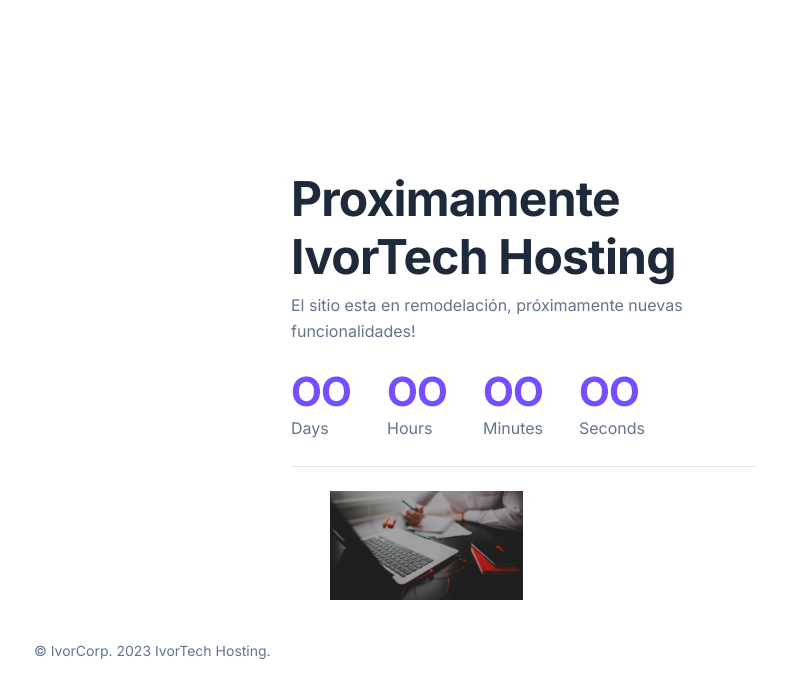
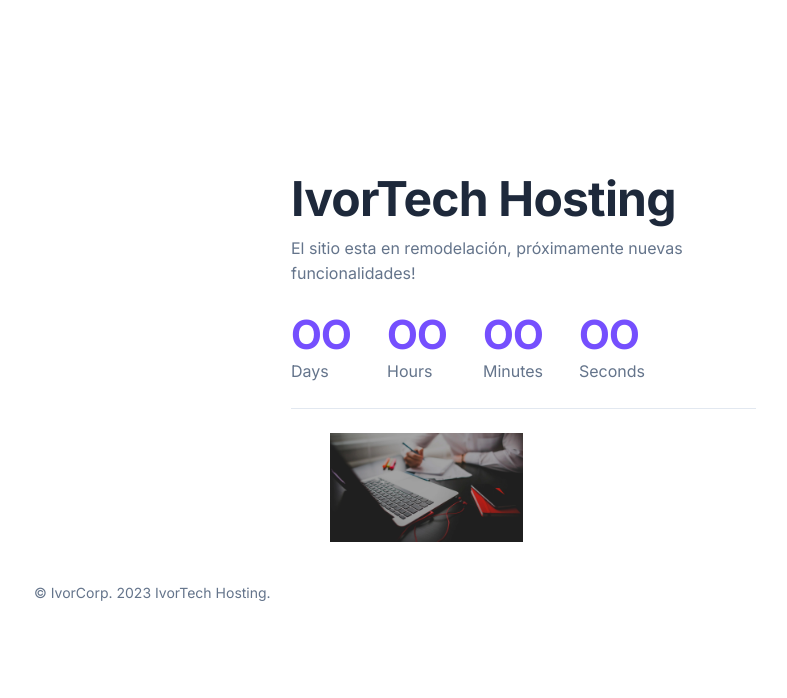
Before and after one commit to IvorCorp/IT-frontend, a plain HTML site: page index.html in a window 1280 px wide. Shown: the part 116-814 px from the top of the page, without its empty margins (163-950 px from the left). Drawn offline with Linux system fonts and the light colour scheme.

Commit message:
Update index.html

```diff
--- a/index.html
+++ b/index.html
@@ -35,7 +35,7 @@
         </div>
         <div class="row align-items-center justify-content-center g-0 py-lg-22 py-10">
           <div class="offset-xl-1 col-xl-5 col-lg-6 col-md-12 col-12 text-center text-lg-start">
-            <h1 class="display-3 mb-2 fw-bold">Proximamente IvorTech Hosting</h1>
+            <h1 class="display-3 mb-2 fw-bold">IvorTech Hosting</h1>
             <p class="mb-4 fs-4">El sitio esta en remodelación, próximamente nuevas funcionalidades!</p>
 
             <div class="countdown">
```
